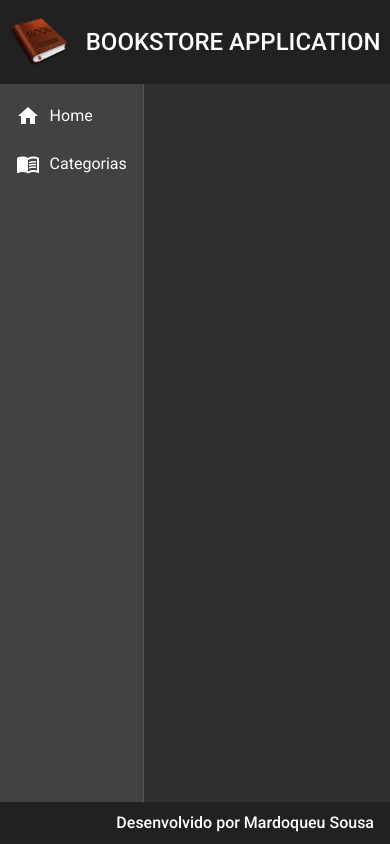
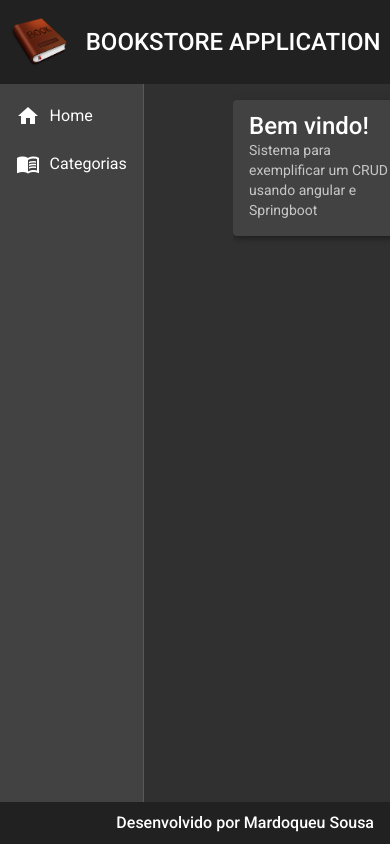
Before and after one commit to Mardoqueu/bookstore-front, an Angular app: page / in a window 390 px wide. Built offline with nearby package versions, Linux system fonts and the light colour scheme.

Commit message:
home implementado com rota

```diff
--- a/src/app/app-routing.module.ts
+++ b/src/app/app-routing.module.ts
@@ -1,7 +1,13 @@
 import { NgModule } from '@angular/core';
 import { RouterModule, Routes } from '@angular/router';
+import { HomeComponent } from './components/views/home/home.component';
 
-const routes: Routes = [];
+const routes: Routes = [
+  {
+    path: '',
+    component: HomeComponent,
+  }
+];
 
 @NgModule({
   imports: [RouterModule.forRoot(routes)],
--- a/src/app/app.module.ts
+++ b/src/app/app.module.ts
@@ -12,9 +12,12 @@
 import { MatSidenavModule } from "@angular/material/sidenav";
 import { MatListModule } from "@angular/material/list";
 import { MatIconModule } from "@angular/material/icon";
+import { HomeComponent } from './components/views/home/home.component';
+import {MatCardModule} from '@angular/material/card';
+
 
 @NgModule({
-  declarations: [AppComponent, HeaderComponent, FooterComponent, NavComponent],
+  declarations: [AppComponent, HeaderComponent, FooterComponent, NavComponent, HomeComponent],
   imports: [
     BrowserModule,
     AppRoutingModule,
@@ -23,6 +26,7 @@
     MatSidenavModule,
     MatListModule,
     MatIconModule,
+    MatCardModule
   ],
   providers: [],
   bootstrap: [AppComponent],
--- a/src/app/components/template/nav/nav.component.html
+++ b/src/app/components/template/nav/nav.component.html
@@ -1,7 +1,7 @@
 <mat-sidenav-container class="container">
     <mat-sidenav mode="side" opened>
         <mat-nav-list>
-            <a mat-list-item>
+            <a routerLink="" mat-list-item>
                 <i class="material-icons">home</i>
                 Home
             </a>
@@ -13,7 +13,9 @@
     </mat-sidenav>
 
     <mat-sidenav-content>
-       <router-outlet></router-outlet>
+       <router-outlet>
+
+       </router-outlet>
     </mat-sidenav-content>
 
 </mat-sidenav-container>
--- /dev/null
+++ b/src/app/components/views/home/home.component.css
@@ -0,0 +1,16 @@
+.home {
+    width: 95%;
+    margin: 1rem auto;
+}
+
+@media(max-width: 450px){
+    .home {
+        width: 70%;
+    }
+}
+
+@media(max-width: 770px){
+    .home {
+        width: 90%;
+    }
+}
--- /dev/null
+++ b/src/app/components/views/home/home.component.html
@@ -0,0 +1,4 @@
+<mat-card class="home mat-elevation-z4" >
+    <mat-card-title class="title">Bem vindo!</mat-card-title>
+    <mat-card-subtitle class="subtitle">Sistema para exemplificar um CRUD usando angular e Springboot</mat-card-subtitle>
+</mat-card>
--- /dev/null
+++ b/src/app/components/views/home/home.component.ts
@@ -0,0 +1,15 @@
+import { Component, OnInit } from '@angular/core';
+
+@Component({
+  selector: 'app-home',
+  templateUrl: './home.component.html',
+  styleUrls: ['./home.component.css']
+})
+export class HomeComponent implements OnInit {
+
+  constructor() { }
+
+  ngOnInit(): void {
+  }
+
+}
```
